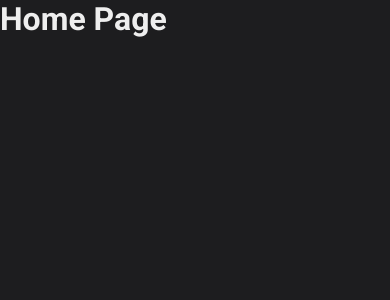
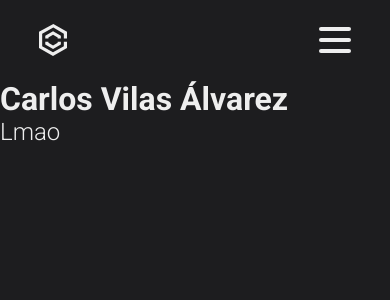
Before and after one commit to CarlosVilasAlvarez/carlosvilasdev-old, a Next.js app: page / in a window 390 px wide. Shown: the top 300 px of the page. Built offline with nearby package versions, Linux system fonts and the light colour scheme.

Commit message:
feat: create two different headers as components to use on mobile and desktop
Mobile header is finished by now, desktop one will be finished on a different branch.

```diff
--- /dev/null
+++ b/src/components/Header/Navbar/index.tsx
@@ -0,0 +1,8 @@
+import styles from './navbar.module.scss';
+import Logo from '../../Logo';
+
+function Navbar(): JSX.Element {
+    return <nav className={styles.navbar}>Navbar</nav>;
+}
+
+export default Navbar;
--- /dev/null
+++ b/src/components/Header/Navbar/navbar.module.scss
@@ -0,0 +1,5 @@
+@import '../../../styles/variables.scss';
+
+.navbar {
+    color: $primary;
+}
--- /dev/null
+++ b/src/components/Header/header.module.scss
@@ -0,0 +1,7 @@
+@import '../../styles/variables.scss';
+
+.header {
+    @media (max-width: $desktop) {
+        display: none !important;
+    }
+}
--- /dev/null
+++ b/src/components/Header/index.tsx
@@ -0,0 +1,12 @@
+import Navbar from './Navbar';
+import styles from './header.module.scss';
+
+function Header(): JSX.Element {
+    return (
+        <header className={styles.header}>
+            <Navbar></Navbar>
+        </header>
+    );
+}
+
+export default Header;
--- /dev/null
+++ b/src/components/HeaderMobile/NavbarMobile/Hamburger/hamburger.module.scss
@@ -0,0 +1,62 @@
+@import '../../../../styles/variables.scss';
+
+.hamburger {
+    height: 2rem;
+    width: 2rem;
+    z-index: 1;
+    border: none;
+    cursor: pointer;
+    margin-right: 10%;
+
+    display: flex;
+    flex-direction: column;
+    justify-content: space-around;
+
+    &:focus {
+        outline: none;
+    }
+
+    @media (min-width: $tablet) {
+        height: 3rem;
+        width: 3rem;
+    }
+
+    @media (min-width: $desktop) {
+        display: none;
+    }
+
+    div {
+        width: 100%;
+        height: 0.25rem;
+        border-radius: 10px;
+        transform-origin: 1px;
+
+        transition: transform 0.4s linear, background-color 0.4s linear, opacity 0.2s linear;
+        background-color: $secondary;
+    }
+}
+
+.menu_open {
+    div {
+        background-color: $primary;
+
+        &:nth-child(1) {
+            transform: rotate(45deg);
+        }
+
+        &:nth-child(2) {
+            opacity: 0;
+            transform: translateX(-20px);
+        }
+
+        &:nth-child(3) {
+            transform: rotate(-45deg);
+        }
+    }
+}
+
+.menu_closed {
+    div {
+        background-color: $secondary;
+    }
+}
--- /dev/null
+++ b/src/components/HeaderMobile/NavbarMobile/Hamburger/index.tsx
@@ -0,0 +1,21 @@
+import { MouseEventHandler } from 'react';
+import styles from './hamburger.module.scss';
+
+type HamburgerProps = {
+    onClick: MouseEventHandler;
+    isMenuOpen: boolean;
+};
+
+function Hamburger({ onClick, isMenuOpen }: HamburgerProps): JSX.Element {
+    return (
+        <div
+            className={`${styles.hamburger} ${isMenuOpen ? styles.menu_open : styles.menu_closed}`}
+            onClick={onClick}>
+            <div className="hamburger_line" />
+            <div className="hamburger_line" />
+            <div className="hamburger_line" />
+        </div>
+    );
+}
+
+export default Hamburger;
--- /dev/null
+++ b/src/components/HeaderMobile/NavbarMobile/index.tsx
@@ -0,0 +1,31 @@
+import Link from 'next/link';
+import { MouseEventHandler, useState } from 'react';
+import Hamburger from './Hamburger';
+import styles from '../NavbarMobile/navbar.mobile.module.scss';
+
+type NavMobileProps = {
+    isMenuOpen: boolean;
+};
+
+function NavbarMobile({ isMenuOpen }: NavMobileProps): JSX.Element {
+    return (
+        <nav className={`${styles.modal_menu} ${isMenuOpen ? styles.open : styles.closed}`}>
+            <ul>
+                <li>
+                    <Link href="/">Home</Link>
+                </li>
+                <li>
+                    <Link href="/blog">Blog</Link>
+                </li>
+                <li>
+                    <Link href="/#cv">Resume</Link>
+                </li>
+                <li>
+                    <Link href="/#contact">Contact</Link>
+                </li>
+            </ul>
+        </nav>
+    );
+}
+
+export default NavbarMobile;
--- /dev/null
+++ b/src/components/HeaderMobile/NavbarMobile/navbar.mobile.module.scss
@@ -0,0 +1,59 @@
+@import '../../../styles/variables.scss';
+
+.modal_menu {
+    position: fixed;
+    top: 0px;
+    left: 0px;
+    height: 100vh;
+    width: 100%;
+
+    display: flex;
+    flex-direction: column;
+    justify-content: center;
+
+    background-color: $secondary;
+
+    transition: transform 0.4s ease-in-out;
+
+    ul {
+        list-style-type: none;
+        margin-left: 20vw;
+        margin-bottom: 10vh;
+
+        li {
+            padding: 1.5rem;
+
+            a {
+                text-decoration: none;
+                position: relative;
+                color: $primary;
+                padding-bottom: 0.2rem;
+                font-size: 1.3rem;
+
+                @media (min-width: $tablet) {
+                    font-size: 1.6rem;
+                }
+
+                &:before {
+                    content: '';
+                    display: block;
+                    position: absolute;
+                    bottom: 0;
+                    left: 0;
+                    width: 45%;
+                    height: 4px;
+                    background-color: $primary;
+                    margin-top: 0.2rem;
+                }
+            }
+        }
+    }
+}
+
+.open {
+    transform: translateX(0%);
+}
+
+.closed {
+    transform: translateX(100%);
+}
--- /dev/null
+++ b/src/components/HeaderMobile/headermobile.module.scss
@@ -0,0 +1,16 @@
+@import '../../styles/variables.scss';
+
+.header_mobile {
+    display: flex;
+    justify-content: space-between;
+    align-items: center;
+    height: 5rem;
+
+    @media (min-width: $tablet) {
+        height: 7rem;
+    }
+
+    @media (min-width: $desktop) {
+        display: none;
+    }
+}
--- /dev/null
+++ b/src/components/HeaderMobile/index.tsx
@@ -0,0 +1,22 @@
+import NavbarMobile from './NavbarMobile';
+import Logo from '../Logo';
+import Hamburger from './NavbarMobile/Hamburger';
+import { MouseEventHandler } from 'react';
+import styles from './headermobile.module.scss';
+
+type HeaderProps = {
+    onHamburgerClickHandler: MouseEventHandler;
+    isMobileMenuOpen: boolean;
+};
+
+function HeaderMobile({ onHamburgerClickHandler, isMobileMenuOpen }: HeaderProps): JSX.Element {
+    return (
+        <header className={styles.header_mobile}>
+            <Logo color={isMobileMenuOpen ? 'black' : 'white'} />
+            <Hamburger onClick={onHamburgerClickHandler} isMenuOpen={isMobileMenuOpen} />
+            <NavbarMobile isMenuOpen={isMobileMenuOpen} />
+        </header>
+    );
+}
+
+export default HeaderMobile;
--- /dev/null
+++ b/src/pages/index.module.scss
@@ -0,0 +1,9 @@
+.section__contact {
+    h2 {
+        font-weight: 300;
+    }
+}
+
+.header_principal {
+    height: 20%;
+}
--- a/src/pages/index.tsx
+++ b/src/pages/index.tsx
@@ -1,8 +1,28 @@
+import { useState } from 'react';
+
+import Header from '../components/Header';
+import HeaderMobile from '../components/HeaderMobile';
+import styles from './index.module.scss';
+
 function HomePage(): JSX.Element {
+    const [isMobileMenuOpen, setIsMobileMenuOpen] = useState(false);
+    const onHamburgerClickHandler = (): void => {
+        setIsMobileMenuOpen(!isMobileMenuOpen);
+    };
+
     return (
-        <div>
-            <h1>Home Page</h1>
-        </div>
+        <>
+            <HeaderMobile
+                onHamburgerClickHandler={onHamburgerClickHandler}
+                isMobileMenuOpen={isMobileMenuOpen}
+            />
+            <Header />
+            <h1>Carlos Vilas Álvarez</h1>
+
+            <section className={styles.section__contact}>
+                <h2>Lmao</h2>
+            </section>
+        </>
     );
 }
 
```
